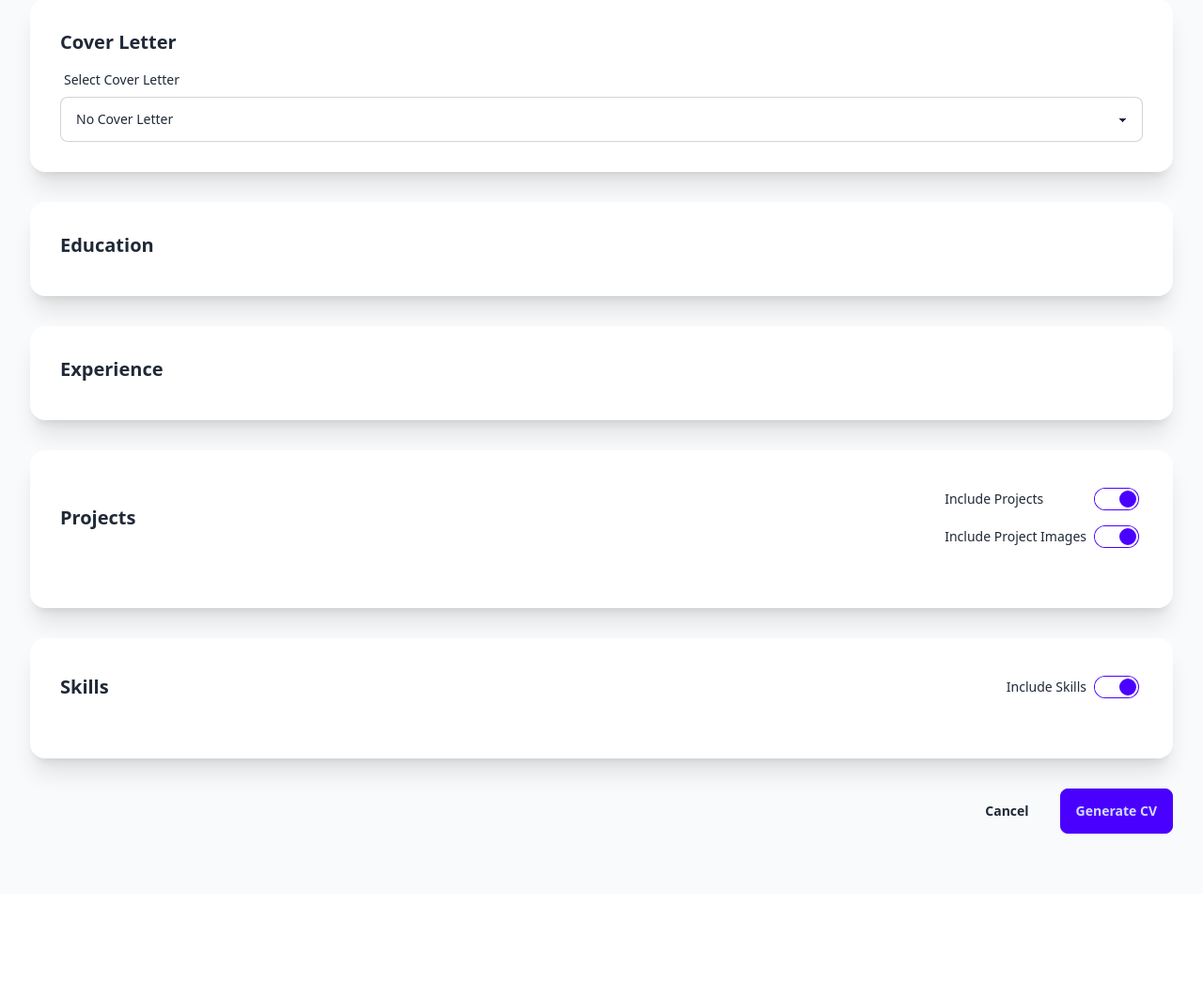
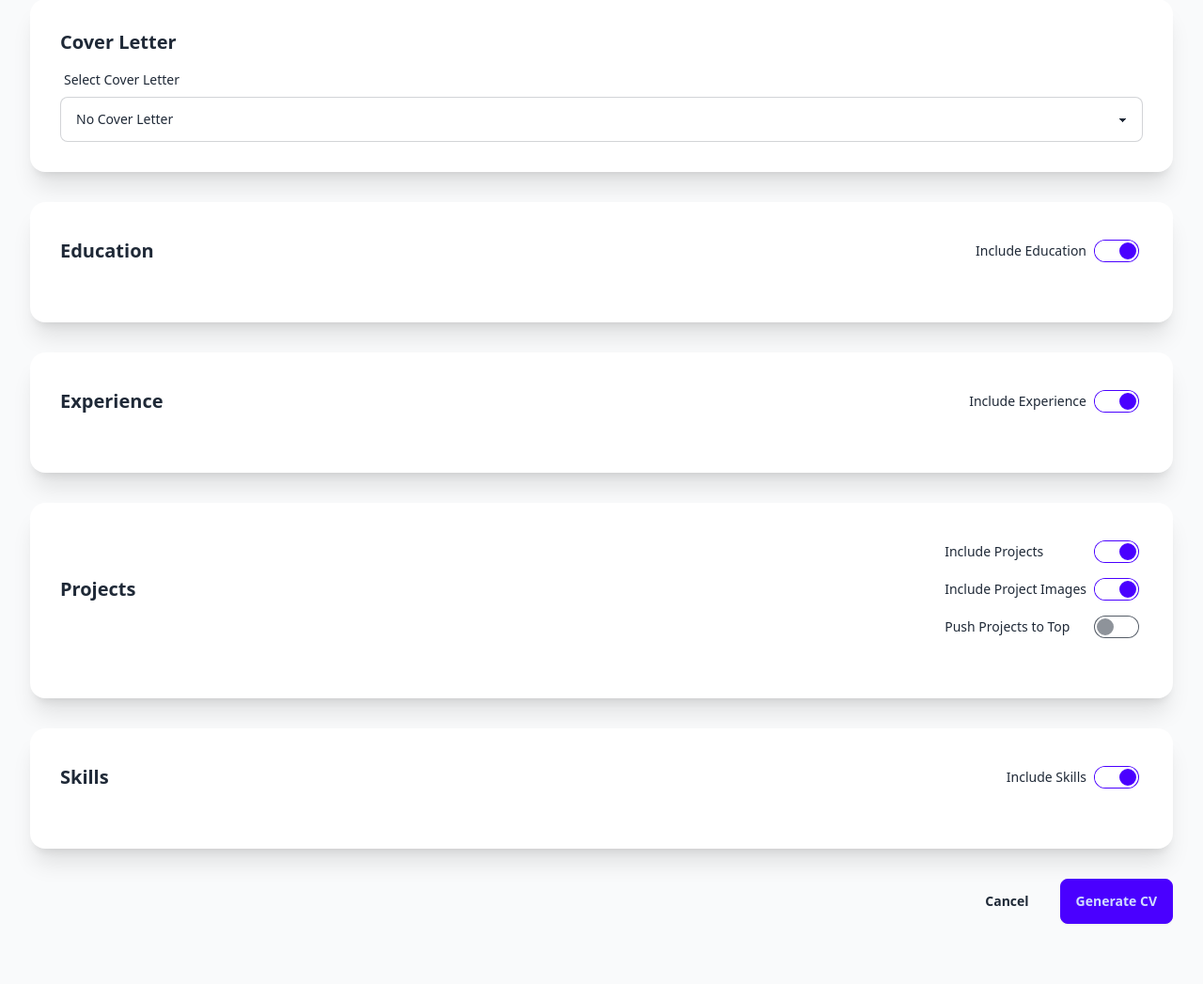
Before and after one commit to koljapluemer/cvcvcv, a Django app: page /cv/create/ in a window 1280 px wide. Shown: the part 557-1604 px from the top of the page at 94% size. Before the commit the page ends 1445 px from the top, so only its background shows below. Run offline with Django 5.2, Linux system fonts and the light colour scheme; data that the repository does not hold is empty; some libraries are stand-ins or nearby versions.

Commit message:
add some flexibility to toggles

```diff
--- a/cv/templates/cv/cv_form.html
+++ b/cv/templates/cv/cv_form.html
@@ -73,8 +73,16 @@
         <!-- Education Section -->
         <div class="card bg-base-100 shadow-xl">
             <div class="card-body">
-                <h2 class="card-title">Education</h2>
-                <div class="space-y-4">
+                <div class="flex justify-between items-center mb-4">
+                    <h2 class="card-title">Education</h2>
+                    <div class="form-control">
+                        <label class="label cursor-pointer">
+                            <span class="label-text mr-2">Include Education</span>
+                            <input type="checkbox" name="include_education" class="toggle toggle-primary" checked>
+                        </label>
+                    </div>
+                </div>
+                <div class="space-y-4" id="education-content">
                     {% for education in education_items %}
                     <div class="border rounded-lg p-4">
                         <h3 class="font-semibold mb-2">{{ education.education.school }}</h3>
@@ -101,8 +109,16 @@
         <!-- Experience Section -->
         <div class="card bg-base-100 shadow-xl">
             <div class="card-body">
-                <h2 class="card-title">Experience</h2>
-                <div class="space-y-4">
+                <div class="flex justify-between items-center mb-4">
+                    <h2 class="card-title">Experience</h2>
+                    <div class="form-control">
+                        <label class="label cursor-pointer">
+                            <span class="label-text mr-2">Include Experience</span>
+                            <input type="checkbox" name="include_experience" class="toggle toggle-primary" checked>
+                        </label>
+                    </div>
+                </div>
+                <div class="space-y-4" id="experience-content">
                     {% for experience in experience_items %}
                     <div class="border rounded-lg p-4">
                         <h3 class="font-semibold mb-2">{{ experience.experience.company }} - {{ experience.position }}</h3>
@@ -139,6 +155,10 @@
                         <label class="label cursor-pointer">
                             <span class="label-text mr-2">Include Project Images</span>
                             <input type="checkbox" name="include_project_images" class="toggle toggle-primary" checked>
+                        </label>
+                        <label class="label cursor-pointer">
+                            <span class="label-text mr-2">Push Projects to Top</span>
+                            <input type="checkbox" name="projects_to_top" class="toggle toggle-primary">
                         </label>
                     </div>
                 </div>
--- a/cv/views.py
+++ b/cv/views.py
@@ -490,6 +490,9 @@ def cv_generate(request):
         'project_items': [],
         'skill_items': [],
         'include_project_images': request.POST.get('include_project_images') == 'on',
+        'projects_to_top': request.POST.get('projects_to_top') == 'on',
+        'include_education': request.POST.get('include_education') == 'on',
+        'include_experience': request.POST.get('include_experience') == 'on',
         'current_site': current_site,
         'section_titles': {
             'experience': 'Experience' if language == 'en' else 'Arbeitserfahrung',
@@ -520,32 +523,34 @@ def cv_generate(request):
             context['info_items'].append(item)
 
     # Process education items
-    education_items = []
-    for education in education_model.objects.all():
-        include_type = request.POST.get(f'education_{education.id}')
-        if include_type != 'none':
-            item = {
-                'item': education,
-                'is_short': include_type == 'short',
-                'sort_date': education.education.end_date  # Add sort_date for sorting
-            }
-            education_items.append(item)
-    # Sort education items by end_date in ascending order (oldest first)
-    context['education_items'] = sorted(education_items, key=lambda x: x['sort_date'])
+    if request.POST.get('include_education') == 'on':
+        education_items = []
+        for education in education_model.objects.all():
+            include_type = request.POST.get(f'education_{education.id}')
+            if include_type != 'none':
+                item = {
+                    'item': education,
+                    'is_short': include_type == 'short',
+                    'sort_date': education.education.end_date  # Add sort_date for sorting
+                }
+                education_items.append(item)
+        # Sort education items by end_date in ascending order (oldest first)
+        context['education_items'] = sorted(education_items, key=lambda x: x['sort_date'])
 
     # Process experience items
-    experience_items = []
-    for experience in experience_model.objects.all():
-        include_type = request.POST.get(f'experience_{experience.id}')
-        if include_type != 'none':
-            item = {
-                'item': experience,
-                'is_short': include_type == 'short',
-                'sort_date': experience.experience.start_date  # Add sort_date for sorting
-            }
-            experience_items.append(item)
-    # Sort experience items by start_date in descending order (most recent first)
-    context['experience_items'] = sorted(experience_items, key=lambda x: x['sort_date'], reverse=True)
+    if request.POST.get('include_experience') == 'on':
+        experience_items = []
+        for experience in experience_model.objects.all():
+            include_type = request.POST.get(f'experience_{experience.id}')
+            if include_type != 'none':
+                item = {
+                    'item': experience,
+                    'is_short': include_type == 'short',
+                    'sort_date': experience.experience.start_date  # Add sort_date for sorting
+                }
+                experience_items.append(item)
+        # Sort experience items by start_date in descending order (most recent first)
+        context['experience_items'] = sorted(experience_items, key=lambda x: x['sort_date'], reverse=True)
 
     # Process project items
     if request.POST.get('include_projects') == 'on':
```
Also changed, not shown: cv/templates/cv/cv_template.html (+32 -4 lines).
